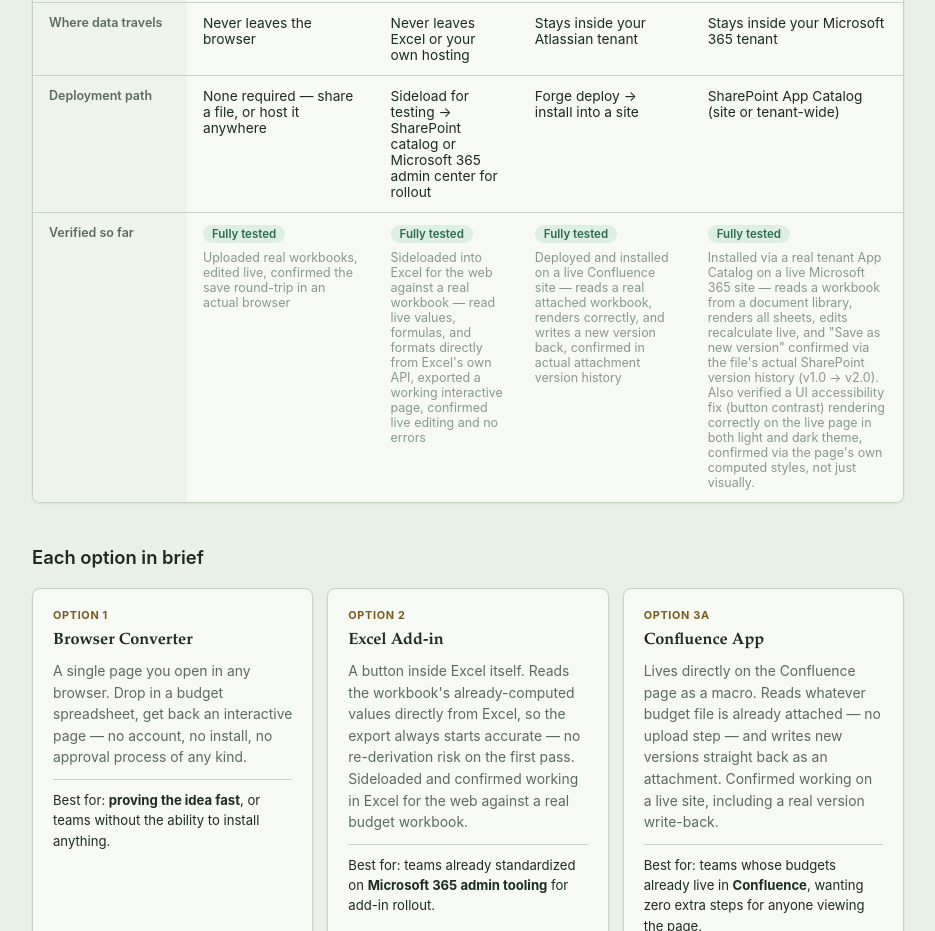
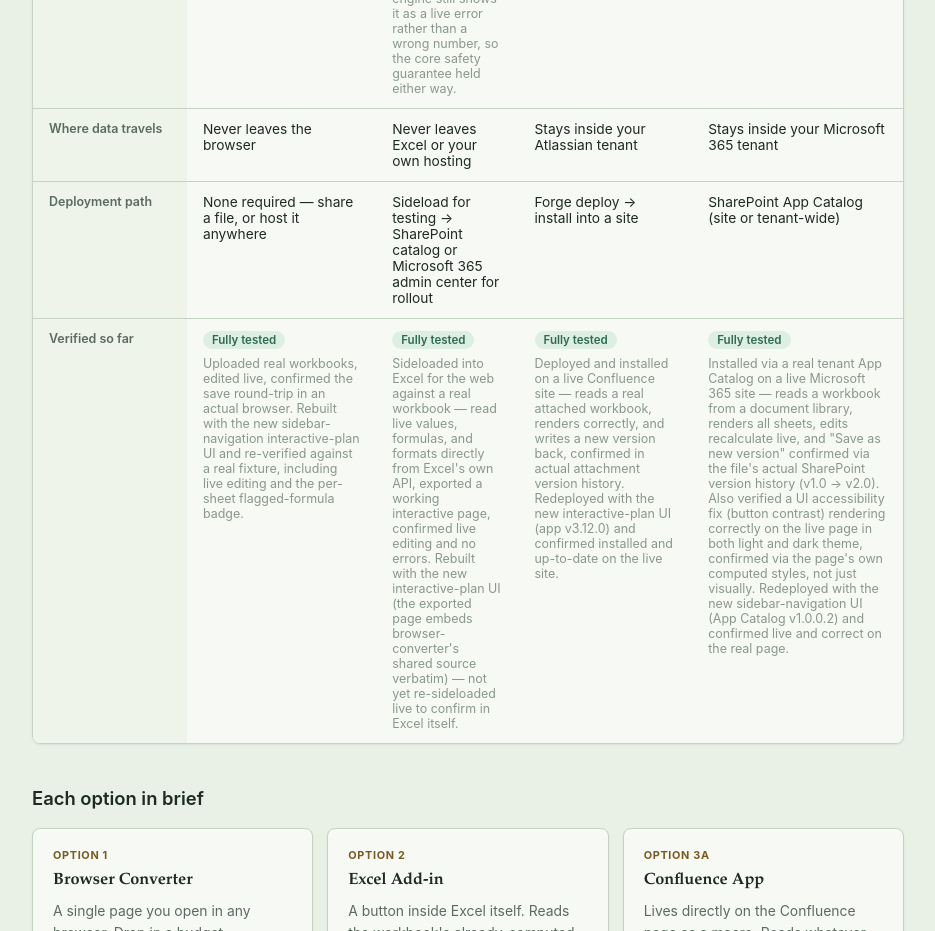
Before and after one commit to mfullmore/pro-insight, a plain HTML site: page options-comparison.html in a window 1280 px wide. Shown: the part 1564-2495 px from the top of the page, without its empty margins (172-1107 px from the left). Drawn offline with Linux system fonts and the light colour scheme.

Commit message:
Update comparison doc to reflect the new interactive-plan UI rollout
Notes the shared sidebar-navigation redesign under "Shared across all
four", and appends per-option rollout/verification status to the
"Verified so far" row: browser-converter and office-addin rebuilt with
the new UI, confluence-forge-app and sharepoint-webpart redeployed and
confirmed live.

```diff
--- a/options-comparison.html
+++ b/options-comparison.html
@@ -216,6 +216,7 @@ footer {
     <li>Same conversion engine (SheetJS to parse the workbook, HyperFormula to recalculate it) — the underlying behavior and limitations are identical regardless of which option you pick.</li>
     <li>Same safety principle: a formula the engine can't evaluate (dynamic <span class="num">INDIRECT()</span> lookups, Excel Table references) is flagged explicitly and shown as an error, never silently replaced with a plausible-looking wrong number.</li>
     <li>Data never leaves your organization's own platform in any of the four — no third-party server is involved in any option.</li>
+    <li>Same interactive-plan UI everywhere: a sidebar lists sheets (with a flagged-formula count badge per sheet), each sheet renders as a card-based table. Redesigned once inside the shared rendering engine, so no option-specific UI code was needed — it stays fully generic, making no assumptions about sheet names or column meaning, same as the conversion engine itself.</li>
   </ul>
 </div>
 
@@ -283,10 +284,10 @@ footer {
     </tr>
     <tr>
       <th scope="row">Verified so far</th>
-      <td><span class="chip">Fully tested</span><span class="fine">Uploaded real workbooks, edited live, confirmed the save round-trip in an actual browser</span></td>
-      <td><span class="chip">Fully tested</span><span class="fine">Sideloaded into Excel for the web against a real workbook — read live values, formulas, and formats directly from Excel's own API, exported a working interactive page, confirmed live editing and no errors</span></td>
-      <td><span class="chip">Fully tested</span><span class="fine">Deployed and installed on a live Confluence site — reads a real attached workbook, renders correctly, and writes a new version back, confirmed in actual attachment version history</span></td>
-      <td><span class="chip">Fully tested</span><span class="fine">Installed via a real tenant App Catalog on a live Microsoft 365 site — reads a workbook from a document library, renders all sheets, edits recalculate live, and "Save as new version" confirmed via the file's actual SharePoint version history (v1.0 → v2.0). Also verified a UI accessibility fix (button contrast) rendering correctly on the live page in both light and dark theme, confirmed via the page's own computed styles, not just visually.</span></td>
+      <td><span class="chip">Fully tested</span><span class="fine">Uploaded real workbooks, edited live, confirmed the save round-trip in an actual browser. Rebuilt with the new sidebar-navigation interactive-plan UI and re-verified against a real fixture, including live editing and the per-sheet flagged-formula badge.</span></td>
+      <td><span class="chip">Fully tested</span><span class="fine">Sideloaded into Excel for the web against a real workbook — read live values, formulas, and formats directly from Excel's own API, exported a working interactive page, confirmed live editing and no errors. Rebuilt with the new interactive-plan UI (the exported page embeds browser-converter's shared source verbatim) — not yet re-sideloaded live to confirm in Excel itself.</span></td>
+      <td><span class="chip">Fully tested</span><span class="fine">Deployed and installed on a live Confluence site — reads a real attached workbook, renders correctly, and writes a new version back, confirmed in actual attachment version history. Redeployed with the new interactive-plan UI (app v3.12.0) and confirmed installed and up-to-date on the live site.</span></td>
+      <td><span class="chip">Fully tested</span><span class="fine">Installed via a real tenant App Catalog on a live Microsoft 365 site — reads a workbook from a document library, renders all sheets, edits recalculate live, and "Save as new version" confirmed via the file's actual SharePoint version history (v1.0 → v2.0). Also verified a UI accessibility fix (button contrast) rendering correctly on the live page in both light and dark theme, confirmed via the page's own computed styles, not just visually. Redeployed with the new sidebar-navigation UI (App Catalog v1.0.0.2) and confirmed live and correct on the real page.</span></td>
     </tr>
   </tbody>
 </table>
```
